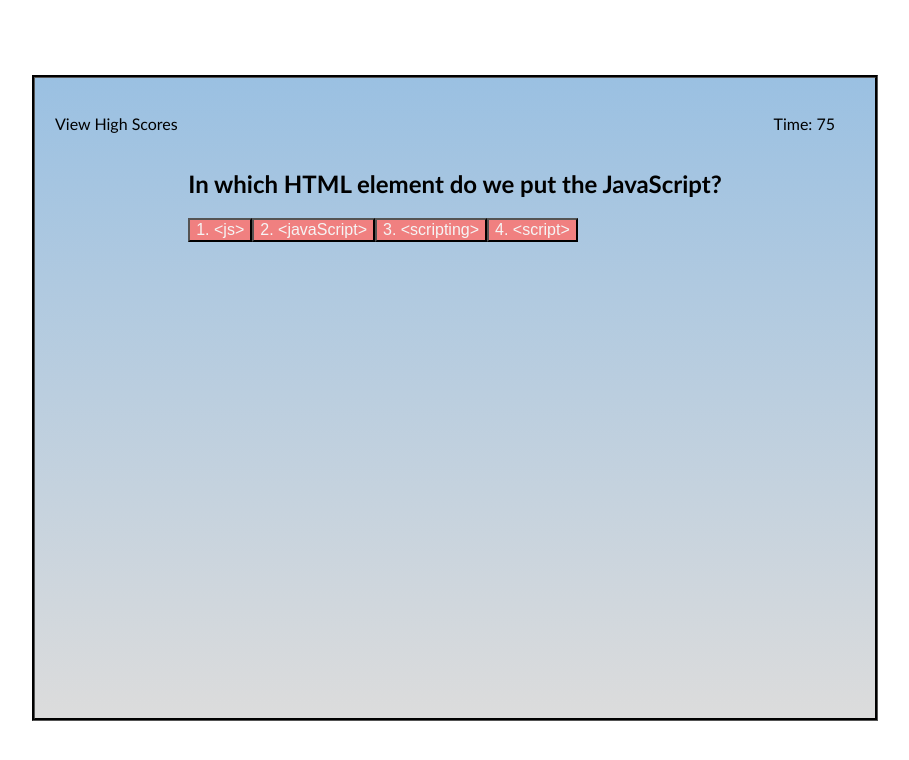
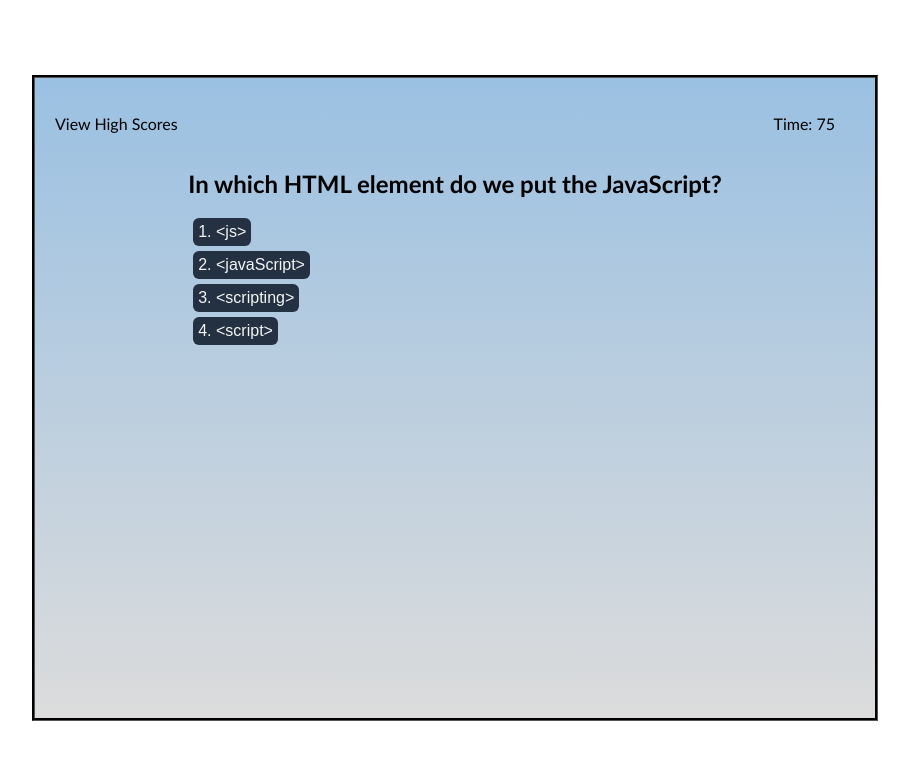
Before and after one commit to topcowmoo/deep-machine, a plain HTML site: page index.html in a window 1280 px wide. Both pictures are taken after a click on the button "Start Quiz". Shown: the whole page, without its empty margins (185-1094 px from the left). Drawn offline with Linux system fonts and the light colour scheme; a web font is replaced by a local one.

Commit message:
"styled question buttons in css, turned timer on"

```diff
--- a/assets/css/style.css
+++ b/assets/css/style.css
@@ -201,5 +201,17 @@ div.options#options button{
     font-size: 16px;
     background-color: #233142;
     color: whitesmoke;
-    background: lightcoral;
+    border-radius: 6px;
+    border: none;
+    cursor: pointer;
+    padding: 5px;
+    display: flex;
+    flex-direction: column;
+    justify-content:flex-start;
+    align-items: center;
+    margin: 5px;
 }
+
+div.options#options button:hover {
+    background-color: lightcoral;
+}
```
